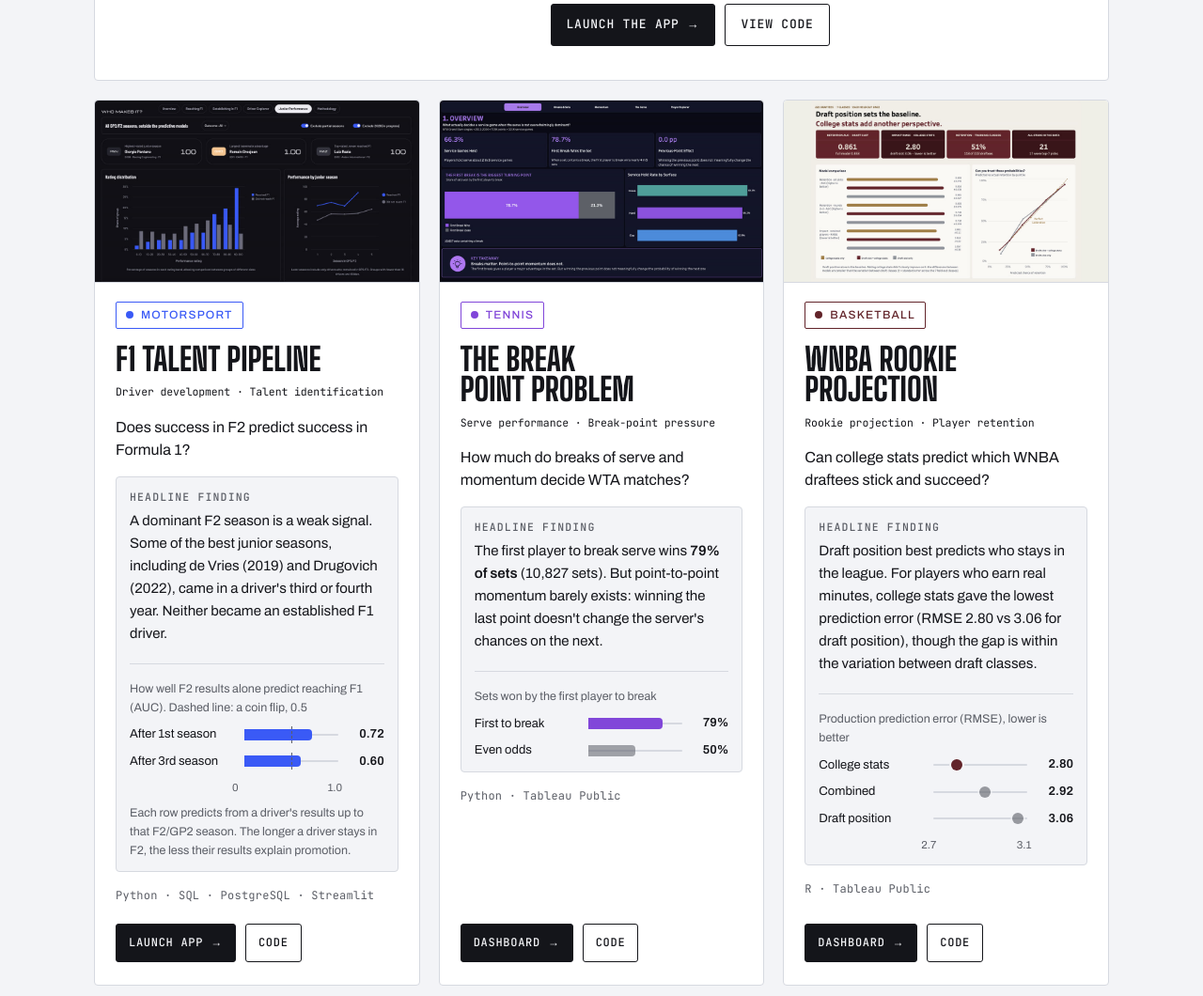
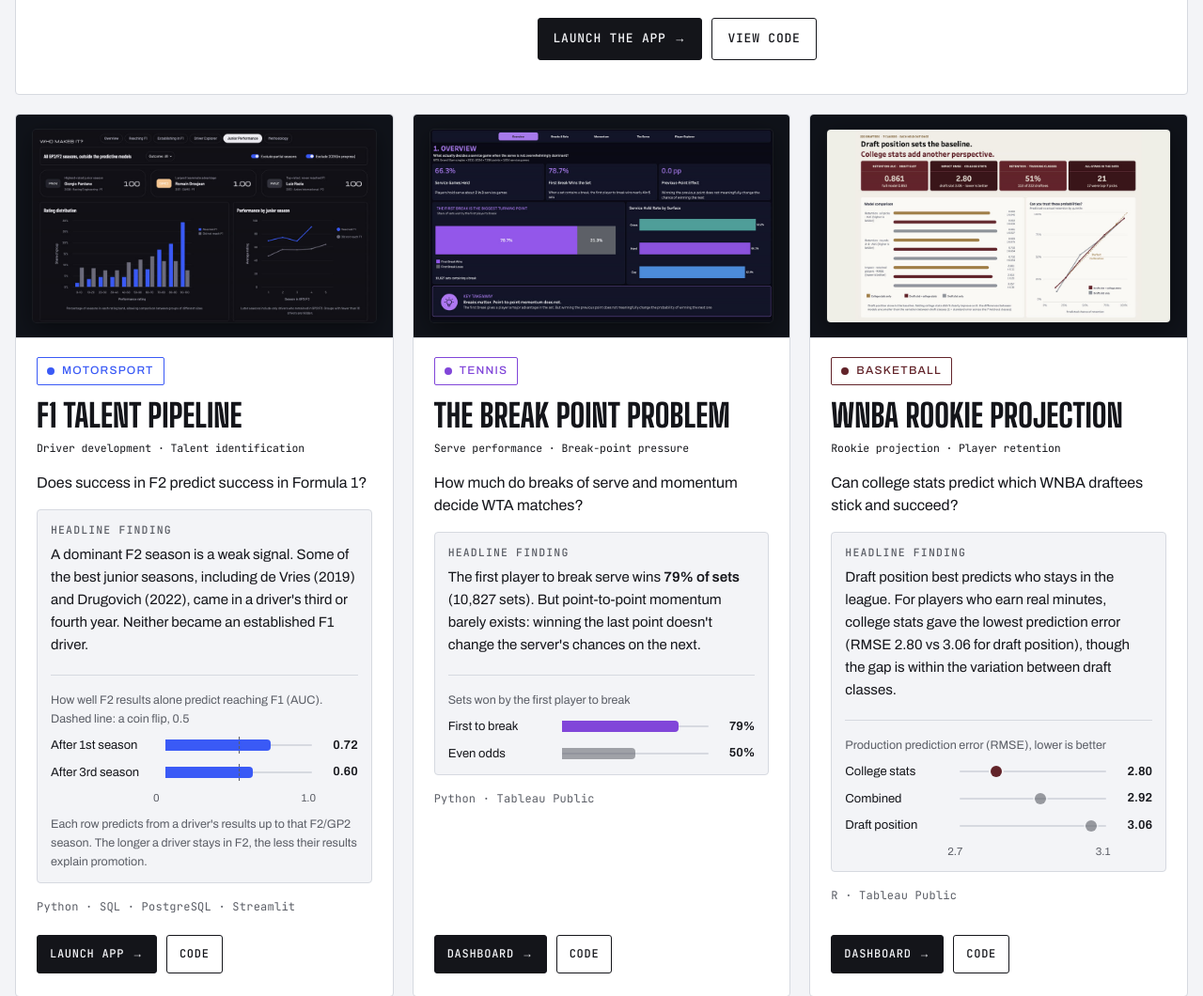
Before and after one commit to thandovelempini/thandovelempini.github.io-, a plain HTML site: page index.html in a window 1280 px wide. Shown: the part 2260-3320 px from the top of the page at 94% size. Drawn offline with Linux system fonts and the light colour scheme.

Commit message:
Add files via upload

```diff
--- a/index.html
+++ b/index.html
@@ -17,10 +17,10 @@
   --muted: #5b5e66;
   --line: #d6d9e0;
   --accent: #3679ed;
-  --clay: #8146d9;            /* tennis dashboard purple */
-  --court: #62242a;           /* WNBA dashboard maroon */
-  --grass: #4f7a0f;           /* scouting app lime, deepened for light backgrounds */
-  --track: #3a5af6;           /* F1 app blue */
+  --clay: #8146d9;
+  --court: #62242a;
+  --grass: #4f7a0f;
+  --track: #3a5af6;
   --placeholder: #9a9fa9;
   --f-display: "Big Shoulders Display", "Arial Narrow", Impact, sans-serif;
   --f-body: "Archivo", "Helvetica Neue", Arial, sans-serif;
@@ -49,7 +49,7 @@ body {
   padding-left: max(16px, env(safe-area-inset-left, 0px));
   padding-right: max(16px, env(safe-area-inset-right, 0px));
 }
-.wrap { max-width: 1080px; margin: 0 auto; }
+.wrap { max-width: 1280px; margin: 0 auto; }
 a { color: var(--accent); }
 a:focus-visible, .btn:focus-visible { outline: 2px solid var(--accent); outline-offset: 3px; }
 
@@ -186,6 +186,9 @@ h3 { font-family: var(--f-display); font-weight: 800; text-transform: uppercase;
 .thumb { display: block; margin: -24px -22px 4px; aspect-ratio: 16 / 9; overflow: hidden; border-bottom: 1px solid var(--line); border-radius: 4px 4px 0 0; background: var(--bg); cursor: zoom-in; position: relative; }
 .thumb img { display: block; width: 100%; height: 100%; object-fit: cover; object-position: top; transition: transform .3s; }
 .thumb:hover img { transform: scale(1.03); }
+.thumb.framed { background: #10131a; padding: 16px 18px; aspect-ratio: auto; }
+.thumb.framed img { height: auto; aspect-ratio: 16 / 9; border-radius: 4px; box-shadow: 0 6px 24px rgba(0,0,0,.45), 0 0 0 1px rgba(255,255,255,.06); }
+.thumb.framed:hover img { transform: translateY(-2px); }
 .thumb::after { content: "View full size"; position: absolute; right: 10px; bottom: 10px; font-family: var(--f-mono); font-size: 11px; letter-spacing: .04em; padding: 4px 8px; border-radius: 3px; background: rgba(0,0,0,.65); color: #fff; opacity: 0; transition: opacity .2s; }
 .thumb:hover::after, .thumb:focus-visible::after { opacity: 1; }
 @media (prefers-reduced-motion: reduce) { .thumb img { transition: none; } .thumb:hover img { transform: none; } }
@@ -299,7 +302,7 @@ footer small { font-family: var(--f-mono); font-size: 12px; color: var(--muted);
     <div class="grid">
       <!-- F1 -->
       <article class="card f1" id="f1">
-        <a class="thumb" href="images/f1-full.jpg" data-caption="F1 Talent Pipeline: the Junior Performance page of the app"><img src="images/f1-thumb.jpg" alt="Screenshot of the F1 Talent Pipeline app's Junior Performance page, with the highest-rated junior seasons and charts comparing drivers who reached F1 with those who did not" loading="lazy" width="960" height="540"></a>
+        <a class="thumb framed" href="images/f1-full.jpg" data-caption="F1 Talent Pipeline: the Junior Performance page of the app"><img src="images/f1-thumb.jpg" alt="Screenshot of the F1 Talent Pipeline app's Junior Performance page, with the highest-rated junior seasons and charts comparing drivers who reached F1 with those who did not" loading="lazy" width="960" height="540"></a>
         <span class="sport">Motorsport</span>
         <h3>F1 Talent Pipeline</h3>
         <span class="focus"><span>Driver development</span> <span>· Talent identification</span></span>
@@ -321,7 +324,7 @@ footer small { font-family: var(--f-mono); font-size: 12px; color: var(--muted);
 
       <!-- Tennis -->
       <article class="card tennis" id="tennis">
-        <a class="thumb" href="images/tennis-full.jpg" data-caption="The Break Point Problem: the Overview page of the Tableau dashboard"><img src="images/tennis-thumb.jpg" alt="Screenshot of The Break Point Problem dashboard's Overview page: 66.3% of service games held, 78.7% of sets won by the first player to break, a 0.0 percentage-point previous-point effect, and hold rates by surface" loading="lazy" width="960" height="540"></a>
+        <a class="thumb framed" href="images/tennis-full.jpg" data-caption="The Break Point Problem: the Overview page of the Tableau dashboard"><img src="images/tennis-thumb.jpg" alt="Screenshot of The Break Point Problem dashboard's Overview page: 66.3% of service games held, 78.7% of sets won by the first player to break, a 0.0 percentage-point previous-point effect, and hold rates by surface" loading="lazy" width="960" height="540"></a>
         <span class="sport">Tennis</span>
         <h3>The Break Point Problem</h3>
         <span class="focus"><span>Serve performance</span> <span>· Break-point pressure</span></span>
@@ -341,7 +344,7 @@ footer small { font-family: var(--f-mono); font-size: 12px; color: var(--muted);
 
       <!-- WNBA -->
       <article class="card wnba" id="wnba">
-        <a class="thumb" href="images/wnba-full.jpg" data-caption="WNBA Rookie Projection: the Overview page of the Tableau dashboard"><img src="images/wnba-thumb.jpg" alt="Screenshot of the WNBA Rookie Projection dashboard's Overview page: retention AUC of 0.861 for draft slot, production RMSE of 2.80 for college stats, 51% of draftees retained, 21 All-Stars, and a model comparison chart" loading="lazy" width="960" height="540"></a>
+        <a class="thumb framed" href="images/wnba-full.jpg" data-caption="WNBA Rookie Projection: the Overview page of the Tableau dashboard"><img src="images/wnba-thumb.jpg" alt="Screenshot of the WNBA Rookie Projection dashboard's Overview page: retention AUC of 0.861 for draft slot, production RMSE of 2.80 for college stats, 51% of draftees retained, 21 All-Stars, and a model comparison chart" loading="lazy" width="960" height="540"></a>
         <span class="sport">Basketball</span>
         <h3>WNBA Rookie Projection</h3>
         <span class="focus"><span>Rookie projection</span> <span>· Player retention</span></span>
@@ -371,7 +374,7 @@ footer small { font-family: var(--f-mono); font-size: 12px; color: var(--muted);
         <p>I am a sports data analyst interested in turning sports data into tools, insights and better decisions. I build interactive dashboards, predictive
           models and scouting applications, working across different sports and the questions they raise – from understanding a single break point in tennis
           to profiling players across an entire football league.</p>
-        <p>I'm particularly interested in talent identification and scouting: using data to uncover promising players, evaluate performance and identify opportunities that might otherwise go unnoticed. This interest extends across African sports, where I see considerable potential for data-driven analysis and better analytical tools.</p>
+        <p>I'm particularly interested in talent identification and scouting: Using data to uncover promising players, evaluate performance and identify opportunities that might otherwise go unnoticed. This interest extends across African sports, where I see considerable potential for data-driven analysis and better analytical tools.</p>
         <ul class="stack" aria-label="Tools">
           <li>Python</li><li>R</li><li>SQL</li><li>Tableau</li><li>Power BI</li><li>Streamlit</li><li>Git &amp; GitHub</li>
         </ul>
```
